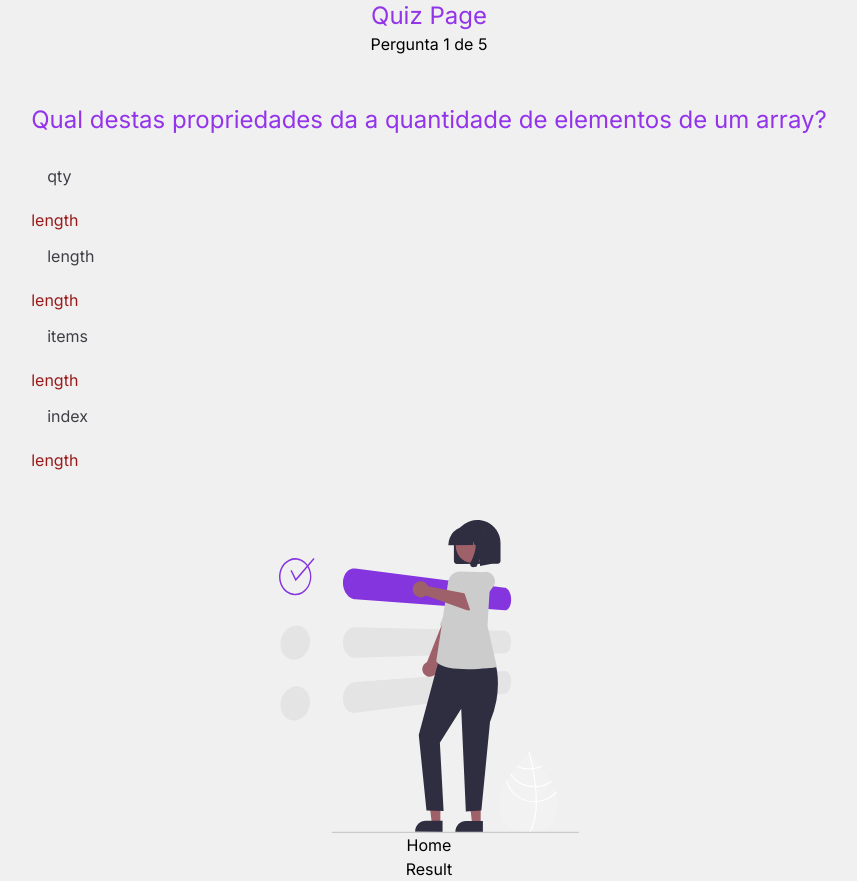
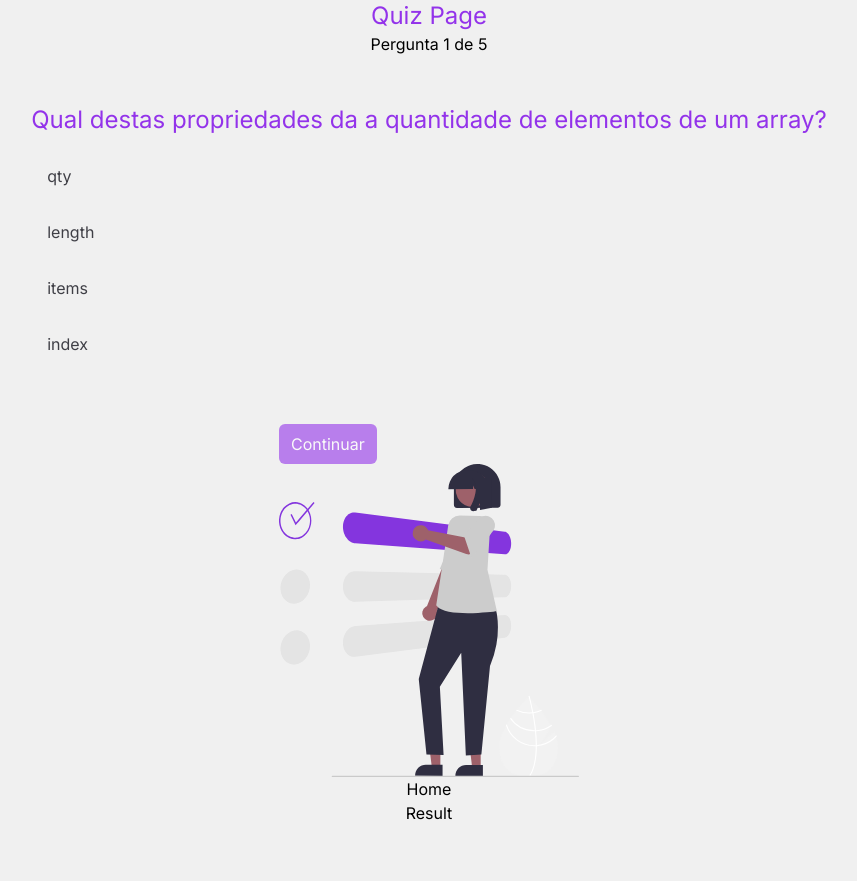
Before and after one commit to Jose-Caldas/Quiz-app, a Next.js app: page / in a window 1280 px wide. Both pictures are taken after a click on the button "Iniciar". Shown: the whole page, without its empty margins (211-1068 px from the left). After the commit the page ends 825 px from the top, so only its background shows below. Built offline with nearby package versions, Linux system fonts and the light colour scheme.

Commit message:
adjust button interaction

```diff
--- a/src/components/Actions.ts
+++ b/src/components/Actions.ts
@@ -21,18 +21,4 @@ const newGame = (dispatch: Dispatch<ReducerAction>) => {
   dispatch({ type: ActionType.NEW_GAME })
 }
 
-// const checkAnswer = (dispatch: Dispatch<ReducerAction>) => {
-//   dispatch({
-//     type: ActionType.CHECK_ANSWER,
-//     payload: {},
-//   })
-// }
-
-export {
-  nextQuestion,
-  prevQuestion,
-  changeStage,
-  reorderQuestions,
-  newGame,
-  //   checkAnswer,
-}
+export { nextQuestion, prevQuestion, changeStage, reorderQuestions, newGame }
--- a/src/components/Option.tsx
+++ b/src/components/Option.tsx
@@ -20,7 +20,6 @@ function Option({ option, answer, selectOption }: OptionProps) {
       >
         {option}
       </p>
-      <p className="text-red-800">{answer}</p>
     </div>
   )
 }
--- a/src/components/Quiz.tsx
+++ b/src/components/Quiz.tsx
@@ -52,14 +52,21 @@ export default function Quiz() {
         ))}
       </div>
       <div>
-        {state.answerSelected && (
-          <button
-            className="text-white bg-purple-600 hover:bg-purple-500 py-2 px-3 rounded-md"
-            onClick={handleNextQuestion}
-          >
-            Continuar
-          </button>
-        )}
+        <button
+          className={`text-white bg-purple-600 hover:bg-purple-500 py-2 px-3 rounded-md ${
+            !state.answerSelected && 'opacity-60 cursor-not-allowed'
+          }`}
+          onClick={handleNextQuestion}
+          disabled={!state.answerSelected}
+          title={`${
+            !state.answerSelected
+              ? 'Escolha uma opção para continuar'
+              : 'Continuar'
+          }`}
+        >
+          Continuar
+        </button>
+
         <Image src={Category} alt="Image to Playing" width={300} height={300} />
       </div>
       <Link href={`/`}>Home</Link>
--- a/src/components/Result.tsx
+++ b/src/components/Result.tsx
@@ -12,11 +12,12 @@ const Result = () => {
       <h1 className="title mb-6">Game Over!</h1>
       <p>
         Pontuação:{' '}
-        <span className="text-purple-800 font-bold">{state.score}</span>
+        <span className="text-purple-800 font-bold">{state.score * 10}</span>
       </p>
       <p>
         Você acertou{' '}
-        <span className="text-purple-800 font-bold">{state.score}</span> de{''}
+        <span className="text-purple-800 font-bold">{state.score}</span> de
+        {''}
         <span className="text-purple-800 font-bold mx-1">
           {state.questions.length}
         </span>
@@ -25,6 +26,7 @@ const Result = () => {
       <Image src={Welldone} width={400} height={300} alt="Game Over image" />
       <button
         onClick={() => newGame(dispatch)}
+        title="Reiniciar"
         className=" mt-7 w-48 text-white bg-purple-600 hover:bg-purple-500 py-2 px-3 rounded-md"
       >
         Reiniciar
--- a/src/components/Welcome.tsx
+++ b/src/components/Welcome.tsx
@@ -20,6 +20,7 @@ function Welcome() {
       <button
         onClick={() => changeStage(dispatch)}
         className="bg-purple-700 text-white px-5 py-2 rounded-md hover:bg-purple-600 transition-colors"
+        title="Iniciar"
       >
         Iniciar
       </button>
```
